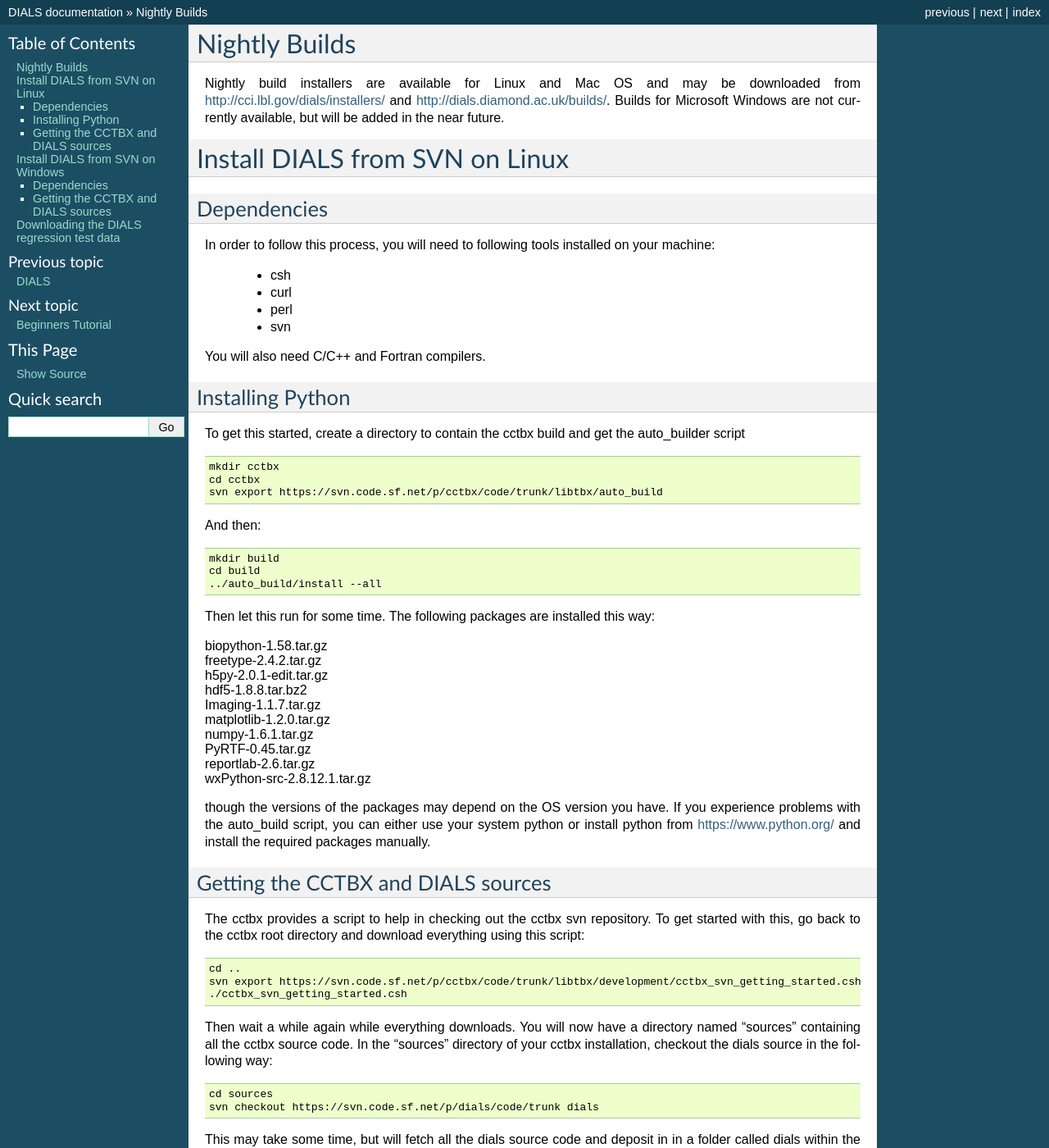
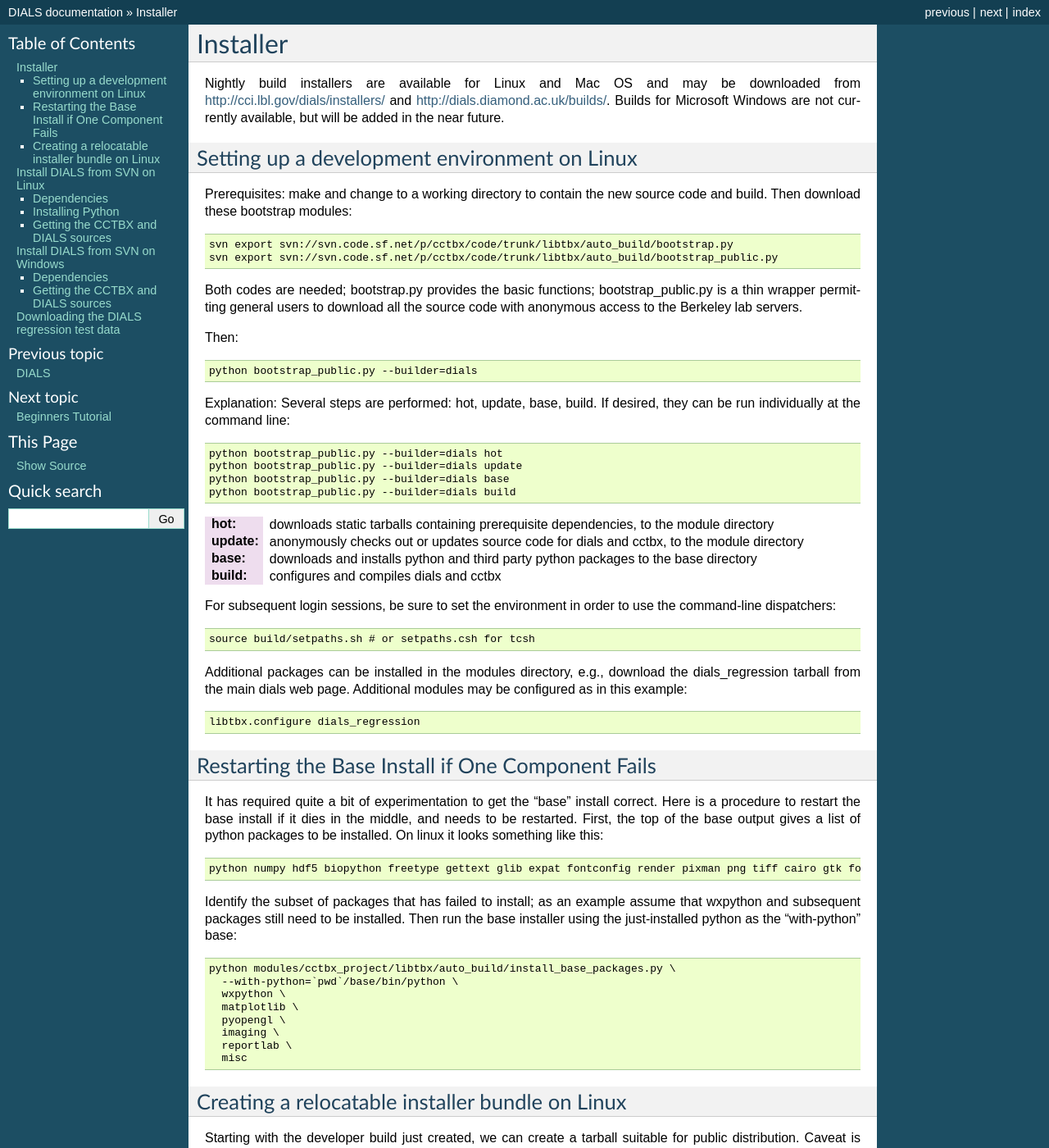
Before and after one commit to dials/docs, a Sphinx documentation site: the page built from sphinx/installation.rst, in a window 1280 px wide and 1400 px high. Shown: the whole window at 82% size. Built offline with Sphinx 7.4.7, drawn with Linux system fonts in a browser that asks for light colours; formulas are drawn with MathJax 3; some of the changed text lies outside the part shown.

Commit message:
Added installer instructions

```diff
--- a/sphinx/installation.rst
+++ b/sphinx/installation.rst
@@ -1,10 +1,113 @@
-Nightly Builds
-==============
+Installer
+=========
 
 Nightly build installers are available for Linux and Mac OS and may be
 downloaded from http://cci.lbl.gov/dials/installers/ and
 http://dials.diamond.ac.uk/builds/.  Builds for Microsoft Windows are not
 currently available, but will be added in the near future.
+
+Setting up a development environment on Linux
+----------------------------------------------
+
+Prerequisites: make and change to a working directory to contain the new source
+code and build. Then download these bootstrap modules:
+
+.. code-block:: none
+
+  svn export svn://svn.code.sf.net/p/cctbx/code/trunk/libtbx/auto_build/bootstrap.py
+  svn export svn://svn.code.sf.net/p/cctbx/code/trunk/libtbx/auto_build/bootstrap_public.py
+
+Both codes are needed; bootstrap.py provides the basic functions;
+bootstrap_public.py is a thin wrapper permitting general users to download all
+the source code with anonymous access to the Berkeley lab servers.
+
+Then:
+
+.. code-block:: none
+
+  python bootstrap_public.py --builder=dials
+
+Explanation: Several steps are performed: hot, update, base, build. If desired,
+they can be run individually at the command line:
+
+.. code-block:: none
+
+  python bootstrap_public.py --builder=dials hot
+  python bootstrap_public.py --builder=dials update
+  python bootstrap_public.py --builder=dials base
+  python bootstrap_public.py --builder=dials build
+
+:hot: downloads static tarballs containing prerequisite dependencies, to the module directory
+:update: anonymously checks out or updates source code for dials and cctbx, to the module directory
+:base: downloads and installs python and third party python packages to the base directory
+:build: configures and compiles dials and cctbx
+
+For subsequent login sessions, be sure to set the environment in order to use
+the command-line dispatchers:
+
+.. code-block:: none
+
+  source build/setpaths.sh # or setpaths.csh for tcsh
+
+Additional packages can be installed in the modules directory, e.g., download
+the dials_regression tarball from the main dials web page. Additional modules
+may be configured as in this example:
+
+.. code-block:: none
+
+  libtbx.configure dials_regression
+
+Restarting the Base Install if One Component Fails
+--------------------------------------------------
+
+It has required quite a bit of experimentation to get the "base" install
+correct. Here is a procedure to restart the base install if it dies in the
+middle, and needs to be restarted. First, the top of the base output gives a
+list of python packages to be installed. On linux it looks something like this:
+
+.. code-block:: none
+
+  python numpy hdf5 biopython freetype gettext glib expat fontconfig render pixman png tiff cairo gtk fonts wxpython matplotlib pyopengl imaging reportlab misc
+
+Identify the subset of packages that has failed to install; as an example
+assume that wxpython and subsequent packages still need to be installed. Then
+run the base installer using the just-installed python as the "with-python"
+base:
+
+.. code-block:: none
+
+  python modules/cctbx_project/libtbx/auto_build/install_base_packages.py \
+    --with-python=`pwd`/base/bin/python \
+    wxpython \
+    matplotlib \
+    pyopengl \
+    imaging \
+    reportlab \
+    misc
+
+Creating a relocatable installer bundle on Linux
+------------------------------------------------
+
+Starting with the developer build just created, we can create a tarball
+suitable for public distribution. Caveat is that we build our 64-bit installer
+on Centos 5.4, so that most conceivable users will be installing on a more
+modern OS back-compatible with the installer.
+
+Change to the working directory used above. Then:
+
+.. code-block:: none
+
+  ./modules/dials/installer/dials_installer.sh
+
+..creates an installer called tmp/dials-installer-dev.tar.gz
+
+This can be relocated to a new directory, untarred, then:
+
+.. code-block:: none
+
+  cd dials-installer-dev
+  ./install -h [prints a help message]
+  ./install --prefix=[absolute path for relocated dials installation]
 
 Install DIALS from SVN on Linux
 ===============================
```
